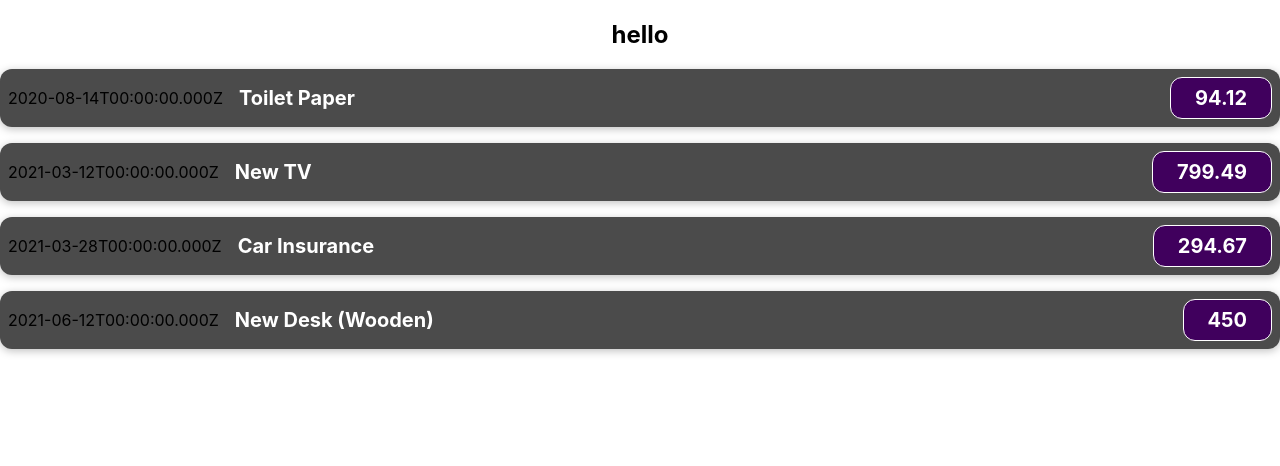
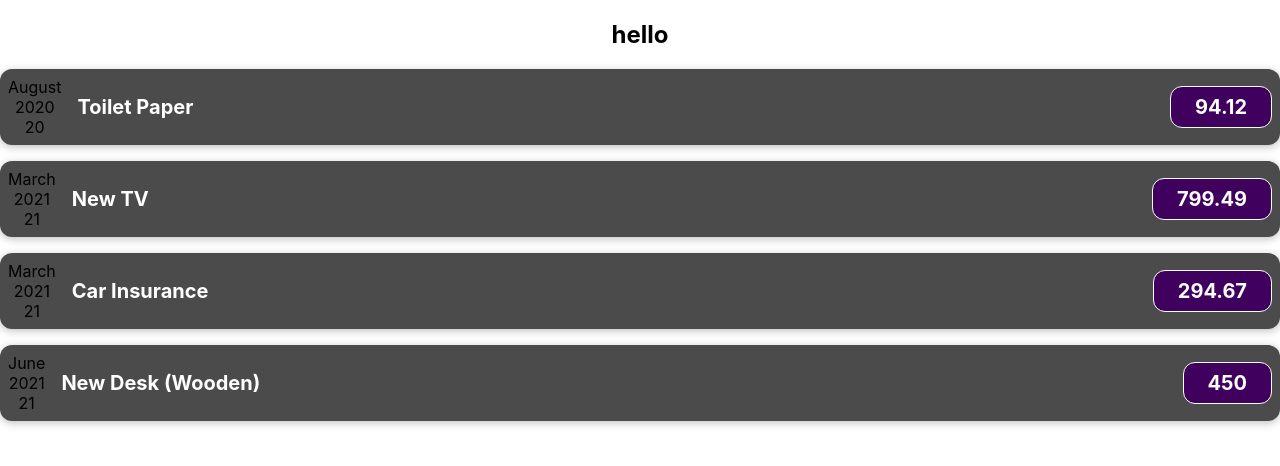
Before and after one commit to Starlla/react-complete-guide, a React (Create React App) app: page / in a window 1280 px wide. Shown: the top 466 px of the page. Built offline with nearby package versions, Linux system fonts and the light colour scheme.

Commit message:
format date

```diff
--- a/src/components/ExpenseItem.js
+++ b/src/components/ExpenseItem.js
@@ -2,9 +2,16 @@
 import "./ExpenseItem.css";
 
 function ExpenseItems({ title, amount, date }) {
+  const month = date.toLocaleString("en-US", { month: "long" });
+  const day = date.toLocaleString("en-US", { year: "2-digit" });
+  const year = date.getFullYear();
   return (
     <div className="expense-item">
-      <div>{date.toISOString()}</div>
+      <div>
+        <div>{month}</div>
+        <div>{year}</div>
+        <div>{day}</div>
+      </div>
       <div className="expense-item__description">
         <div>
           <h2>{title}</h2>
```
